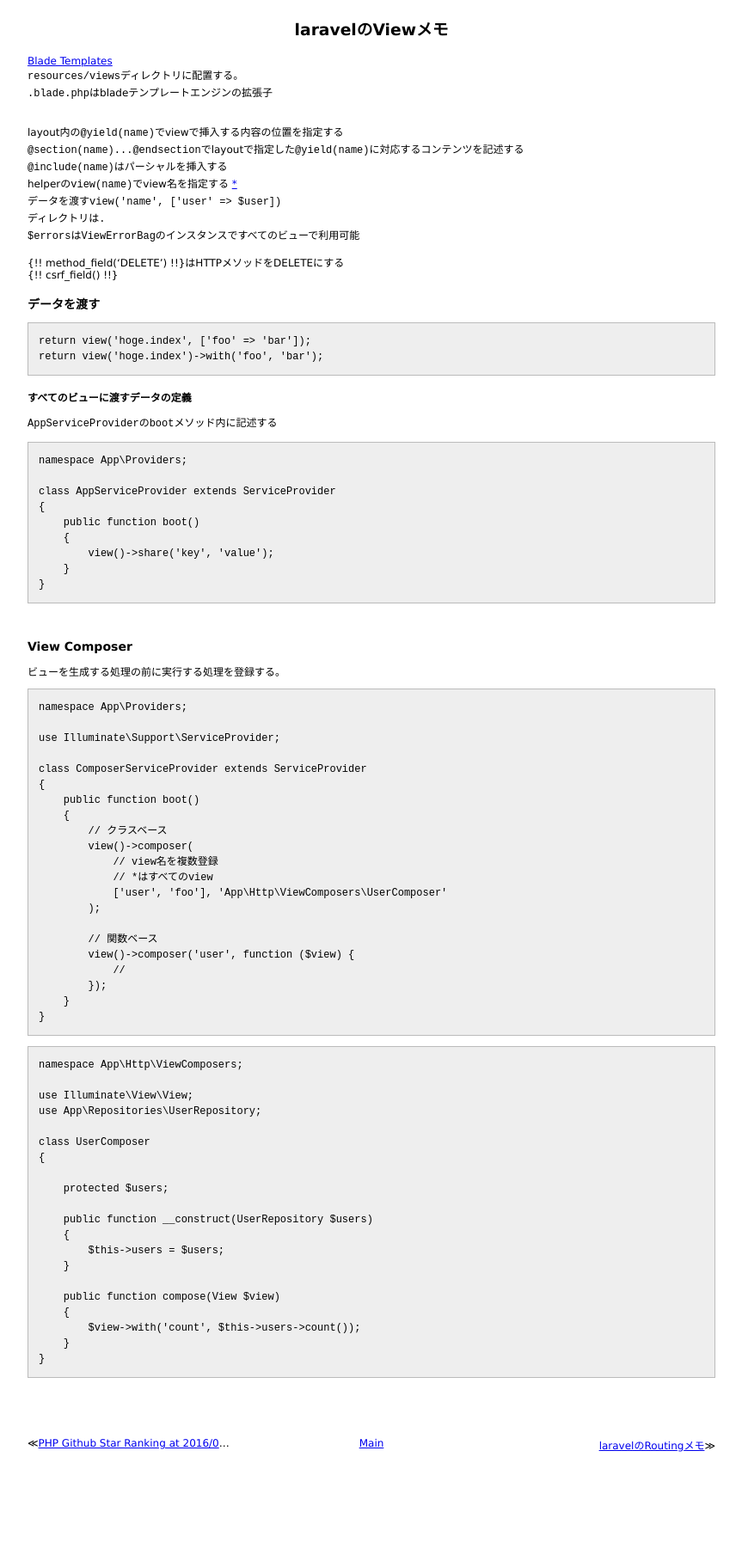
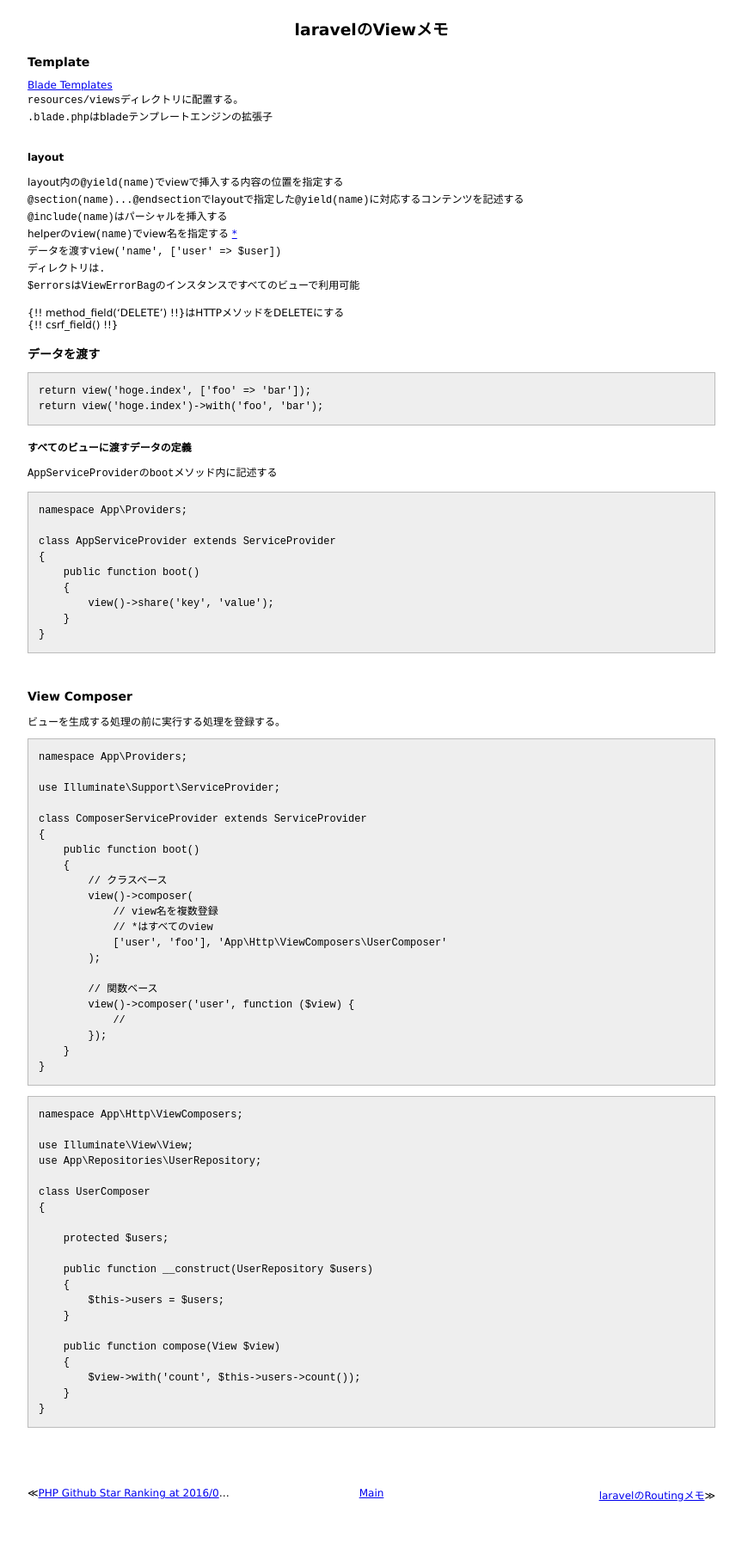
Before and after one commit to 38elements/38elements.github.com, a Jekyll site: the page built from _posts/2016-05-06-laravel-view.md, in a window 1280 px wide. Shown: the whole page at 86% size, without its empty margins (208-1071 px from the left). Built offline with Jekyll 4.4.1, drawn with Linux system fonts in a browser that asks for light colours; before the commit the page ends 1758 px from its top, so only the background shows below that.

Commit message:
Update 2016-05-06-laravel-view.md

```diff
--- a/_posts/2016-05-06-laravel-view.md
+++ b/_posts/2016-05-06-laravel-view.md
@@ -2,11 +2,13 @@
 layout: posts
 title: laravelのViewメモ
 ---
+### Template
 [Blade Templates](https://laravel.com/docs/5.2/blade)
 `resources/views`ディレクトリに配置する。
 `.blade.php`はbladeテンプレートエンジンの拡張子
+<br>
 
-<br>
+#### layout
 layout内の`@yield(name)`でviewで挿入する内容の位置を指定する
 `@section(name)...@endsection`でlayoutで指定した`@yield(name)`に対応するコンテンツを記述する
 `@include(name)`はパーシャルを挿入する
```
